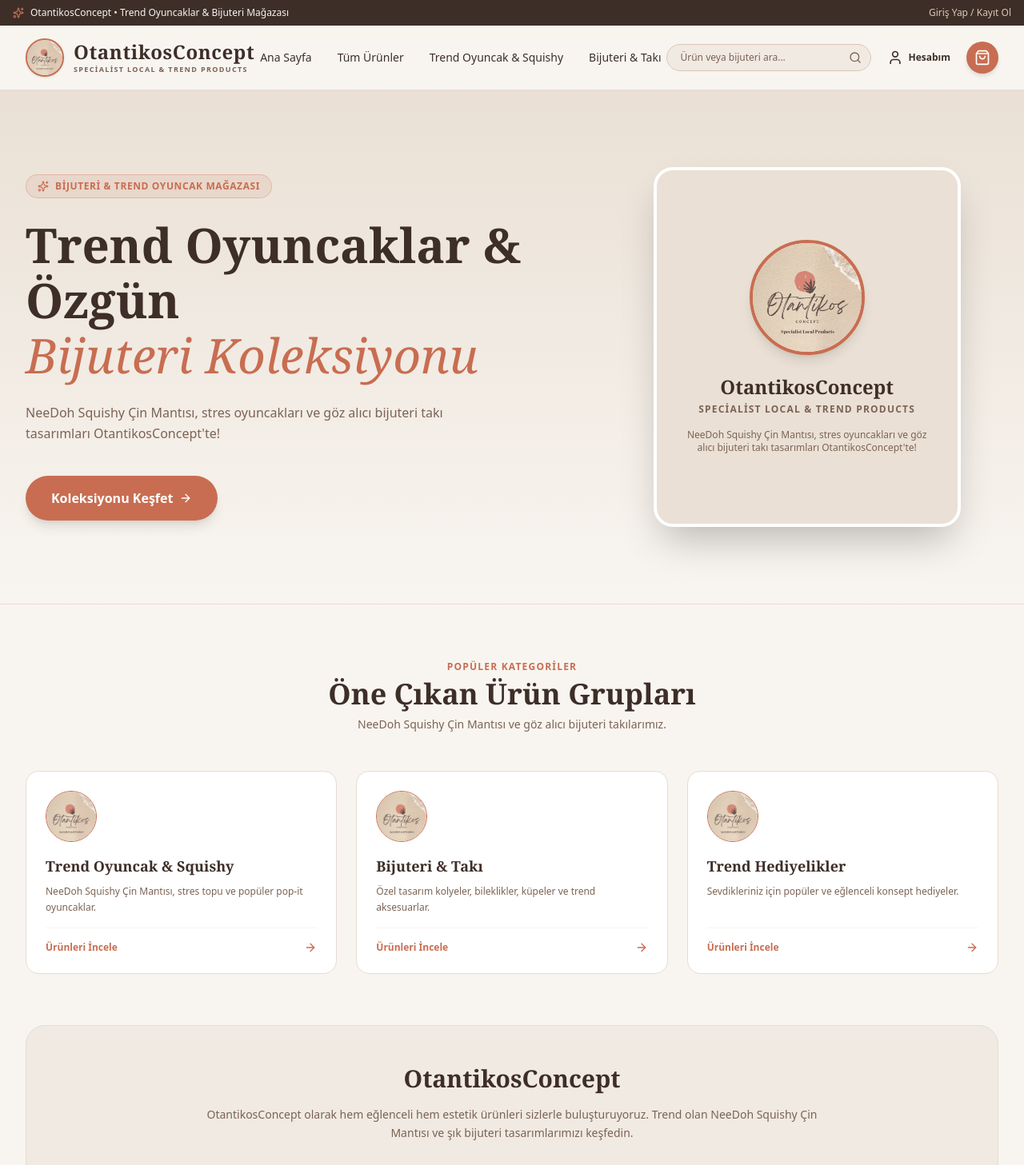
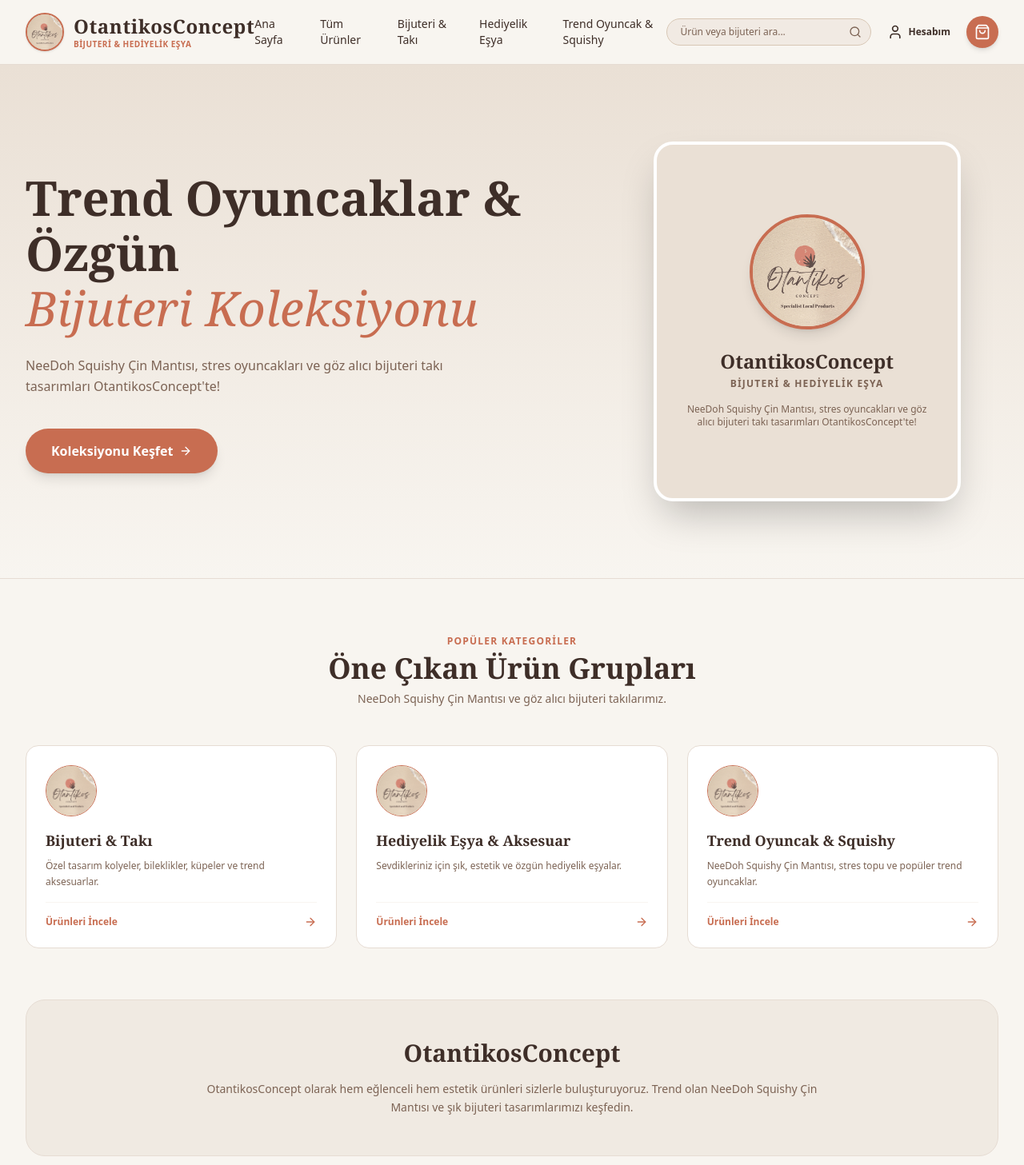
Before and after one commit to Iam-Hako/OtantikosConcept, a Next.js app: page / in a window 1280 px wide. Shown: the top 1457 px of the page at 80% size. Built offline with nearby package versions, Linux system fonts and the light colour scheme.

Commit message:
Remove topbar, hero badge, footer social icons, refine header logo and wire customer service pages

```diff
--- a/src/app/page.tsx
+++ b/src/app/page.tsx
@@ -19,10 +19,6 @@
 
             {/* Sol Taraf: Marka Sloganı & CTA */}
             <div className="lg:col-span-7 space-y-6 text-center lg:text-left">
-              <div className="inline-flex items-center gap-2 px-3.5 py-1.5 rounded-full bg-[#C86D51]/10 border border-[#C86D51]/30 text-[#C86D51] text-xs font-semibold uppercase tracking-wider">
-                <Sparkles className="w-3.5 h-3.5" />
-                <span>{siteTexts?.hero?.badge || "Bijuteri & Trend Squishy Dünyası"}</span>
-              </div>
 
               <h1 className="font-serif text-4xl sm:text-5xl lg:text-6xl font-bold text-[#3E2E28] leading-[1.15]">
                 {siteTexts?.hero?.title || settings.heroTitle} <br />
--- /dev/null
+++ b/src/app/sss/page.tsx
@@ -0,0 +1,48 @@
+"use client";
+
+import React from "react";
+import Link from "next/link";
+import { HelpCircle, ArrowLeft } from "lucide-react";
+
+export default function FAQPage() {
+  const faqs = [
+    {
+      q: "Siparişler ne kadar sürede kargoya verilir?",
+      a: "Verdiğiniz siparişler en geç 1-2 iş günü içerisinde özenle paketlenerek kargoya teslim edilmektedir.",
+    },
+    {
+      q: "Kargo ücreti ne kadardır?",
+      a: "Tüm Türkiye geneline sabit kargo ücretimiz 49.90 TL'dir.",
+    },
+    {
+      q: "Ürünler orijinal ve kaliteli midir?",
+      a: "Evet, OtantikosConcept olarak satışa sunduğumuz tüm bijuteri, hediyelik eşya ve trend oyuncak ürünleri yüksek kalite standartlarına sahiptir.",
+    },
+    {
+      q: "İade veya değişim nasıl yapabilirim?",
+      a: "Ürününüzü teslim aldığınız tarihten itibaren 14 gün içerisinde ambalajı bozulmamış şekilde iade edebilir veya değiştirebilirsiniz.",
+    },
+  ];
+
+  return (
+    <div className="max-w-4xl mx-auto px-4 py-12 space-y-8">
+      <div className="flex items-center gap-3">
+        <Link href="/" className="p-2 rounded-full bg-white border border-[#E6DCD3] text-[#3E2E28] hover:bg-[#EAE0D5] transition">
+          <ArrowLeft className="w-5 h-5" />
+        </Link>
+        <h1 className="font-serif text-3xl font-bold text-[#3E2E28] flex items-center gap-2">
+          <HelpCircle className="w-7 h-7 text-[#C86D51]" /> Sıkça Sorulan Sorular
+        </h1>
+      </div>
+
+      <div className="space-y-4">
+        {faqs.map((faq, index) => (
+          <div key={index} className="bg-white p-6 rounded-2xl border border-[#E6DCD3] shadow-sm space-y-2">
+            <h3 className="font-serif text-lg font-bold text-[#3E2E28]">{faq.q}</h3>
+            <p className="text-sm text-[#7C6354] leading-relaxed">{faq.a}</p>
+          </div>
+        ))}
+      </div>
+    </div>
+  );
+}
--- a/src/components/Footer.tsx
+++ b/src/components/Footer.tsx
@@ -3,7 +3,6 @@
 import React from "react";
 import Link from "next/link";
 import Image from "next/image";
-import { Mail, Share2, Globe } from "lucide-react";
 import { useAuth } from "@/context/AuthContext";
 
 export default function Footer() {
@@ -23,19 +22,8 @@
             <span className="font-serif text-xl font-bold tracking-wide">OtantikosConcept</span>
           </div>
           <p className="text-xs text-[#D8C7B5] leading-relaxed">
-            {siteTexts?.footer?.brandDescription || "OtantikosConcept - Trend oyuncak ve bijuteri online satış mağazası."}
+            {siteTexts?.footer?.brandDescription || "OtantikosConcept - Bijuteri, Hediyelik Eşya ve Trend Oyuncak Mağazası."}
           </p>
-          <div className="flex items-center gap-3 pt-2">
-            <a href="#" className="w-8 h-8 rounded-full bg-[#4A3B32] flex items-center justify-center text-[#D8C7B5] hover:text-[#C86D51] hover:bg-white transition" title="Paylaş">
-              <Share2 className="w-4 h-4" />
-            </a>
-            <a href="#" className="w-8 h-8 rounded-full bg-[#4A3B32] flex items-center justify-center text-[#D8C7B5] hover:text-[#C86D51] hover:bg-white transition" title="Web">
-              <Globe className="w-4 h-4" />
-            </a>
-            <a href="#" className="w-8 h-8 rounded-full bg-[#4A3B32] flex items-center justify-center text-[#D8C7B5] hover:text-[#C86D51] hover:bg-white transition" title="E-Posta">
-              <Mail className="w-4 h-4" />
-            </a>
-          </div>
         </div>
 
         {/* Kolon 2: Hızlı Bağlantılar */}
@@ -58,9 +46,9 @@
             {siteTexts?.footer?.customerServiceTitle || "Müşteri Hizmetleri"}
           </h4>
           <ul className="space-y-2.5 text-xs text-[#D8C7B5]">
-            <li><Link href="#" className="hover:text-white transition">{siteTexts?.footer?.faqLink || "Sıkça Sorulan Sorular"}</Link></li>
-            <li><Link href="#" className="hover:text-white transition">{siteTexts?.footer?.shippingPolicyLink || "Kargo ve Teslimat"}</Link></li>
-            <li><Link href="#" className="hover:text-white transition">{siteTexts?.footer?.returnPolicyLink || "İade ve Değişim Koşulları"}</Link></li>
+            <li><Link href="/sss" className="hover:text-white transition">{siteTexts?.footer?.faqLink || "Sıkça Sorulan Sorular"}</Link></li>
+            <li><Link href="/kargo" className="hover:text-white transition">{siteTexts?.footer?.shippingPolicyLink || "Kargo ve Teslimat"}</Link></li>
+            <li><Link href="/iade" className="hover:text-white transition">{siteTexts?.footer?.returnPolicyLink || "İade ve Değişim Koşulları"}</Link></li>
           </ul>
         </div>
 
--- a/src/components/Header.tsx
+++ b/src/components/Header.tsx
@@ -37,25 +37,6 @@
 
   return (
     <header className="sticky top-0 z-50 w-full transition-all">
-      {/* Üst Duyuru Çubuğu (Top Bar) */}
-      <div className="bg-[#3E2E28] text-[#F8F5F0] text-xs py-2 px-4">
-        <div className="max-w-7xl mx-auto flex justify-between items-center">
-          <div className="flex items-center gap-2">
-            <Sparkles className="w-3.5 h-3.5 text-[#C86D51]" />
-            <span>{siteTexts?.header?.topbarText || settings.announcementText}</span>
-          </div>
-          <div className="hidden md:flex items-center gap-4 text-xs text-[#D8C7B5]">
-            {user ? (
-              <span className="text-white font-medium">Hoş geldin, {user.name}</span>
-            ) : (
-              <Link href="/hesabim" className="hover:text-white transition font-medium">
-                Giriş Yap / Kayıt Ol
-              </Link>
-            )}
-          </div>
-        </div>
-      </div>
-
       {/* Ana Header & Navbar */}
       <div className="bg-[#F8F5F0]/95 backdrop-blur-md border-b border-[#E6DCD3]">
         <div className="max-w-7xl mx-auto px-4 sm:px-6 lg:px-8">
@@ -94,25 +75,28 @@
                 <span className="font-serif text-2xl tracking-wide text-[#3E2E28] font-bold leading-tight">
                   {settings.siteTitle}
                 </span>
-                <span className="text-[9px] tracking-[0.15em] text-[#7C6354] uppercase font-sans font-semibold">
-                  {settings.siteSubtitle}
+                <span className="text-[10px] tracking-wider text-[#C86D51] uppercase font-sans font-semibold">
+                  Bijuteri & Hediyelik Eşya
                 </span>
               </div>
             </Link>
 
             {/* Masaüstü Navigasyon Linkleri */}
-            <nav className="hidden md:flex items-center space-x-8 text-sm font-medium text-[#3E2E28]">
+            <nav className="hidden md:flex items-center space-x-6 lg:space-x-8 text-sm font-medium text-[#3E2E28]">
               <Link href="/" className="hover:text-[#C86D51] transition">
                 {siteTexts?.header?.navHome || "Ana Sayfa"}
               </Link>
               <Link href="/urunler" className="hover:text-[#C86D51] transition">
                 {siteTexts?.header?.navAllProducts || "Tüm Ürünler"}
               </Link>
+              <Link href="/kategori/bijuteri-taki" className="hover:text-[#C86D51] transition">
+                Bijuteri & Takı
+              </Link>
+              <Link href="/kategori/hediyelik-esya" className="hover:text-[#C86D51] transition">
+                Hediyelik Eşya
+              </Link>
               <Link href="/kategori/trend-oyuncak-squishy" className="hover:text-[#C86D51] transition">
-                {siteTexts?.header?.navSquishy || "Trend Oyuncak & Squishy"}
-              </Link>
-              <Link href="/kategori/bijuteri-taki" className="hover:text-[#C86D51] transition">
-                {siteTexts?.header?.navJewelry || "Bijuteri & Takı"}
+                Trend Oyuncak & Squishy
               </Link>
 
               {/* Sadece Admin Kullanıcılar Görebilir */}
@@ -121,7 +105,7 @@
                   href="/admin"
                   className="text-xs bg-[#C86D51] text-white px-3.5 py-1.5 rounded-full hover:bg-[#B05B41] transition font-semibold flex items-center gap-1 shadow-sm"
                 >
-                  <ShieldAlert className="w-3.5 h-3.5" /> Site Yönetimi & Admin
+                  <ShieldAlert className="w-3.5 h-3.5" /> Site Yönetimi
                 </Link>
               )}
             </nav>
--- a/src/data/mockData.ts
+++ b/src/data/mockData.ts
@@ -55,29 +55,22 @@
 // Varsayılan Site Ayarları (Bijuteri, Trend Oyuncaklar & NeeDoh Squishy Konseptine Uyarlanmış)
 export const DEFAULT_SITE_SETTINGS: SiteSettings = {
   siteTitle: "OtantikosConcept",
-  siteSubtitle: "Specialist Local & Trend Products",
-  heroTitle: "Trend Oyuncaklar & Özgün",
-  heroHighlightText: "Bijuteri Koleksiyonu",
-  heroDescription: "NeeDoh Squishy Çin Mantısı, stres oyuncakları, trend hediyelikler ve göz alıcı bijuteri takı tasarımları tek adreste!",
-  topbarText: "OtantikosConcept • Trend Oyuncaklar, Squishy ve Şık Bijuteri Dünyası",
-  announcementText: "Yeni Gelen NeeDoh Squishy Çin Mantısı ve Trend Bijuterileri Keşfedin!",
+  siteSubtitle: "Bijuteri & Hediyelik Eşya",
+  heroTitle: "Bijuteri, Hediyelik &",
+  heroHighlightText: "Trend Oyuncak Mağazası",
+  heroDescription: "Özgün bijuteri takı tasarımları, şık hediyelik eşyalar ve sevilen trend oyuncaklar OtantikosConcept kalitesiyle!",
+  topbarText: "OtantikosConcept • Bijuteri, Hediyelik Eşya ve Trend Oyuncak Mağazası",
+  announcementText: "Bijuteri, Hediyelik Eşya ve Trend Oyuncak Koleksiyonumuzu Keşfedin!",
   navLinks: [
     { label: "Ana Sayfa", href: "/" },
     { label: "Tüm Ürünler", href: "/urunler" },
+    { label: "Bijuteri & Takı", href: "/kategori/bijuteri-taki" },
+    { label: "Hediyelik Eşya", href: "/kategori/hediyelik-esya" },
     { label: "Trend Oyuncak & Squishy", href: "/kategori/trend-oyuncak-squishy" },
-    { label: "Bijuteri & Takı", href: "/kategori/bijuteri-taki" },
   ],
   categories: [
     {
       id: "cat-1",
-      name: "Trend Oyuncak & Squishy",
-      slug: "trend-oyuncak-squishy",
-      description: "NeeDoh Squishy Çin Mantısı, stres topu ve popüler pop-it oyuncaklar.",
-      image: "/otantikos-logo.png",
-      itemCount: 0
-    },
-    {
-      id: "cat-2",
       name: "Bijuteri & Takı",
       slug: "bijuteri-taki",
       description: "Özel tasarım kolyeler, bileklikler, küpeler ve trend aksesuarlar.",
@@ -85,10 +78,18 @@
       itemCount: 0
     },
     {
+      id: "cat-2",
+      name: "Hediyelik Eşya & Aksesuar",
+      slug: "hediyelik-esya",
+      description: "Sevdikleriniz için şık, estetik ve özgün hediyelik eşyalar.",
+      image: "/otantikos-logo.png",
+      itemCount: 0
+    },
+    {
       id: "cat-3",
-      name: "Trend Hediyelikler",
-      slug: "trend-hediyelikler",
-      description: "Sevdikleriniz için popüler ve eğlenceli konsept hediyeler.",
+      name: "Trend Oyuncak & Squishy",
+      slug: "trend-oyuncak-squishy",
+      description: "NeeDoh Squishy Çin Mantısı, stres topu ve popüler trend oyuncaklar.",
       image: "/otantikos-logo.png",
       itemCount: 0
     }
```
Also changed, not shown: src/app/iade/page.tsx (added, +47 -0 lines), src/app/kargo/page.tsx (added, +47 -0 lines).
